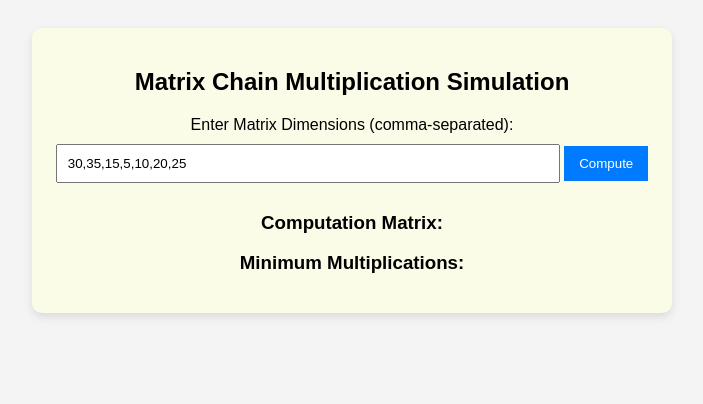
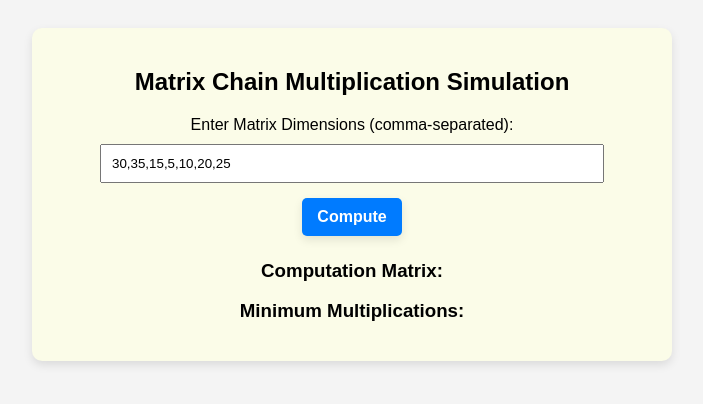
Before and after one commit to omkardinde04/MCM_Simulation, a Flask app: page / in a window 1280 px wide. Shown: the top 404 px of the page, without its empty margins (288-991 px from the left). Run offline with Flask 3, Linux system fonts and the light colour scheme.

Commit message:
Enhance button styles

```diff
--- a/static/style.css
+++ b/static/style.css
@@ -27,6 +27,11 @@
     border: none;
     cursor: pointer;
     transition: 0.3s;
+    border-radius: 5px;
+    font-size: 16px;
+    margin: 5px 0;
+    box-shadow: 0px 4px 10px rgba(0, 0, 0, 0.1);
+    font-weight: bold;
 }
 
 button:hover {
@@ -38,6 +43,8 @@
     width: 100%;
     border-collapse: collapse;
     margin-top: 15px;
+    margin-bottom: 15px;
+    background-color: #f9f9f9;
 }
 
 .matrix td {
@@ -56,4 +63,6 @@
     font-weight: bold;
     color: #0056b3;
     background-color: aqua;
+    animation: highlight 0.5s ease-in-out forwards;
+
 }
```
